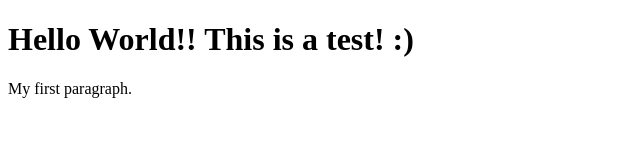
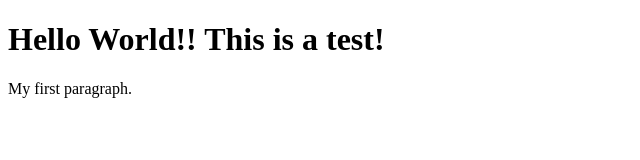
Before and after one commit to Client-Engineering-Industry-Squad-1/ieam-edge-cluster-demo, a plain HTML site: page index.html in a window 1280 px wide. Shown: the full height of the page, 0-640 px from the left. Drawn offline with Linux system fonts and the light colour scheme.

Commit message:
Update index.html

```diff
--- a/index.html
+++ b/index.html
@@ -2,7 +2,7 @@
 <html>
 <body>
 
-<h1>Hello World!! This is a test! :)</h1>
+<h1>Hello World!! This is a test!</h1>
 <p>My first paragraph.</p>
 
 </body>
```
